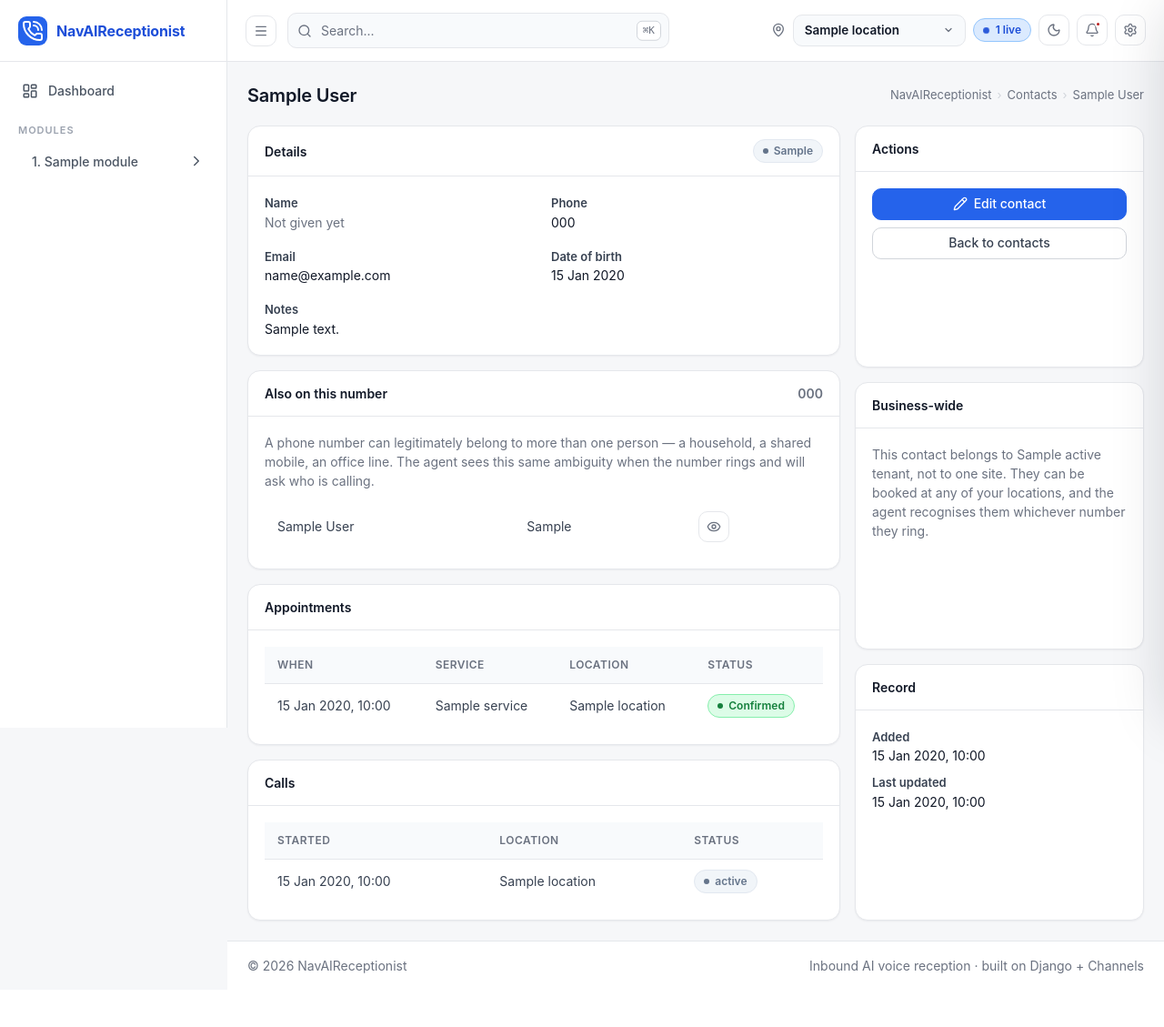
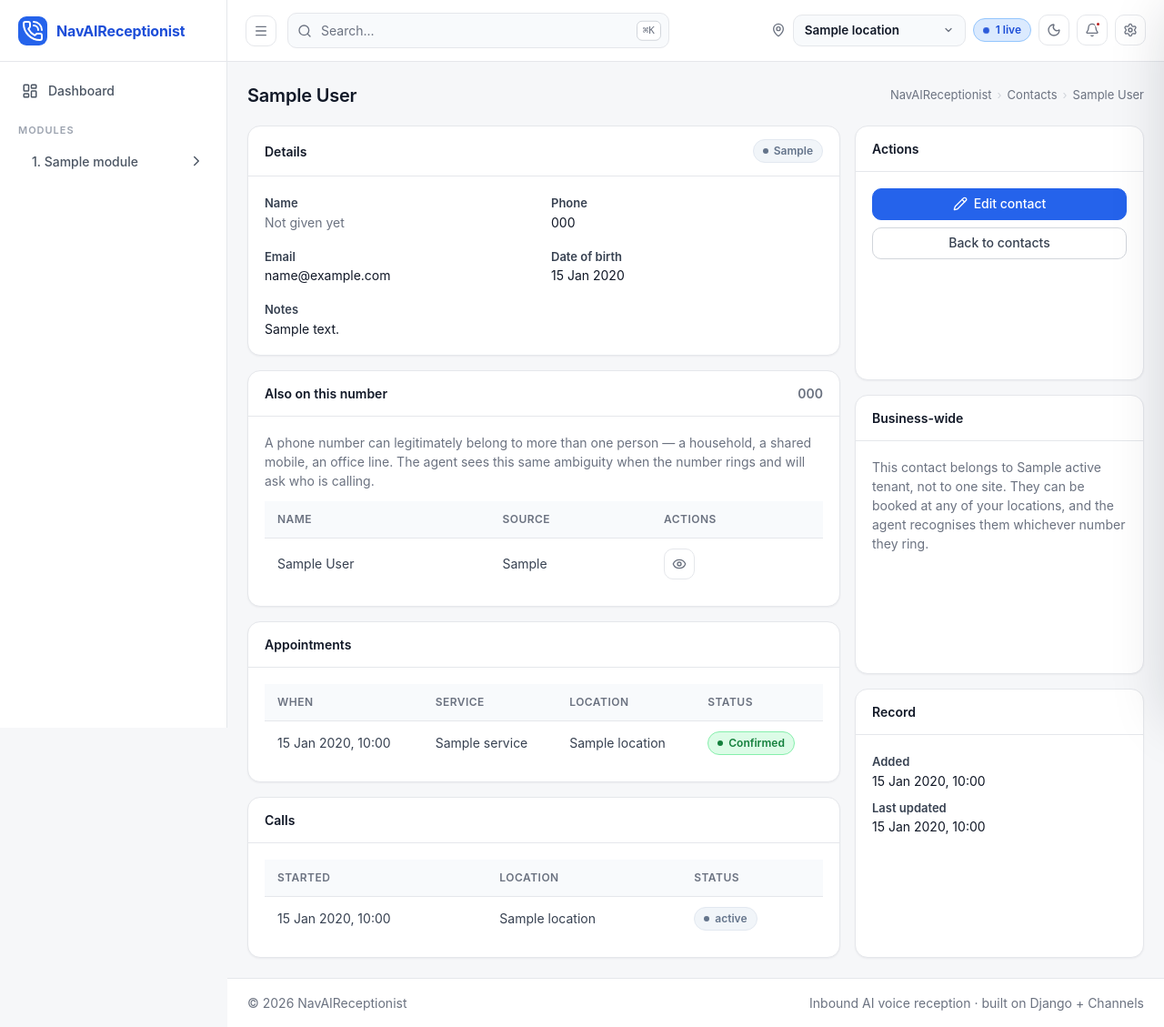
Before and after one commit to mnavaid925/NavAIReceptionist, a Django app: template templates/scheduling/directory/contact/detail.html in a window 1280 px wide. Shown: the whole page at 91% size. Before the commit the page ends 1070 px from the top, so only its background shows below. Run offline with Django 4.2, Linux system fonts and the light colour scheme; the template is opened without the code that fills it: most values are stand-ins (such as "Sample title", 1, 10 or a date in 2020); some libraries are stand-ins or nearby versions.

Commit message:
fix(scheduling): add table headers to the shared-line panel on contact detail - frontend-reviewer found the only table in the file without a thead, leaving three unlabeled columns for a screen reader

```diff
--- a/templates/scheduling/directory/contact/detail.html
+++ b/templates/scheduling/directory/contact/detail.html
@@ -115,6 +115,13 @@
           </p>
           <div class="table-wrap" style="margin-block-start: 12px;">
             <table class="table">
+              <thead>
+                <tr>
+                  <th scope="col">Name</th>
+                  <th scope="col">Source</th>
+                  <th scope="col" class="text-right">Actions</th>
+                </tr>
+              </thead>
               <tbody>
                 {% for other in also_on_this_number %}
                   <tr>
```
